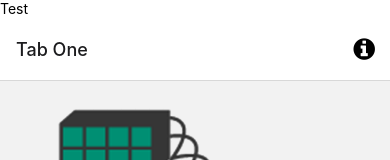
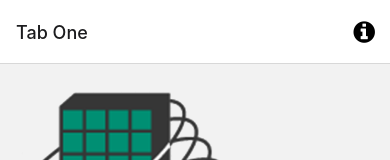
Before and after one commit to SnelMelder/front-end, a React Native app: screen /TabOne in a window 390 px wide. Shown: the top 160 px of the page. Built offline with nearby package versions, Linux system fonts and the light colour scheme; some icons are missing; what expo-linking would draw is missing.

Commit message:
Removed redundant 'test' text

```diff
--- a/navigation/index.tsx
+++ b/navigation/index.tsx
@@ -124,7 +124,6 @@ const Navigation = ({ colorScheme }: { colorScheme: ColorSchemeName }) => {
             linking={LinkingConfiguration}
             theme={colorScheme === 'dark' ? DarkTheme : DefaultTheme}
         >
-            <Text>Test</Text>
             <RootNavigator />
         </NavigationContainer>
     );
```
